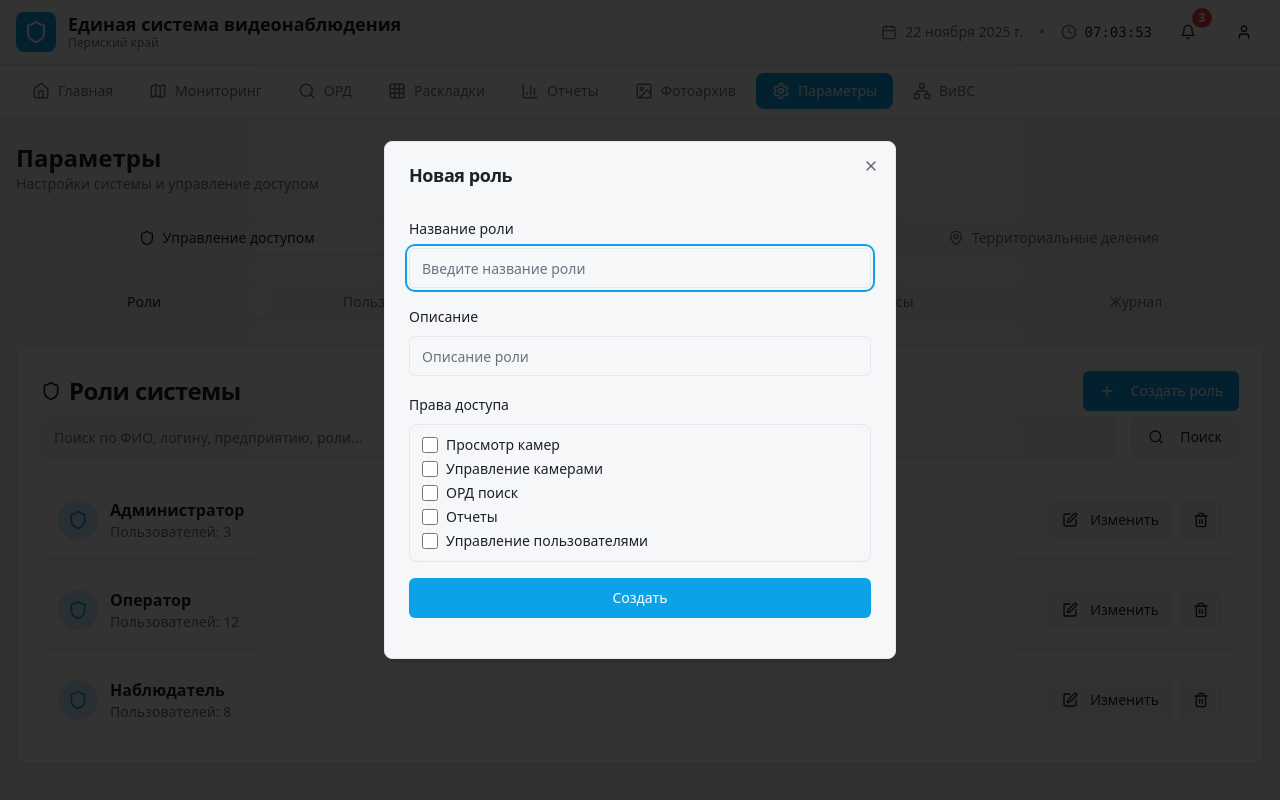
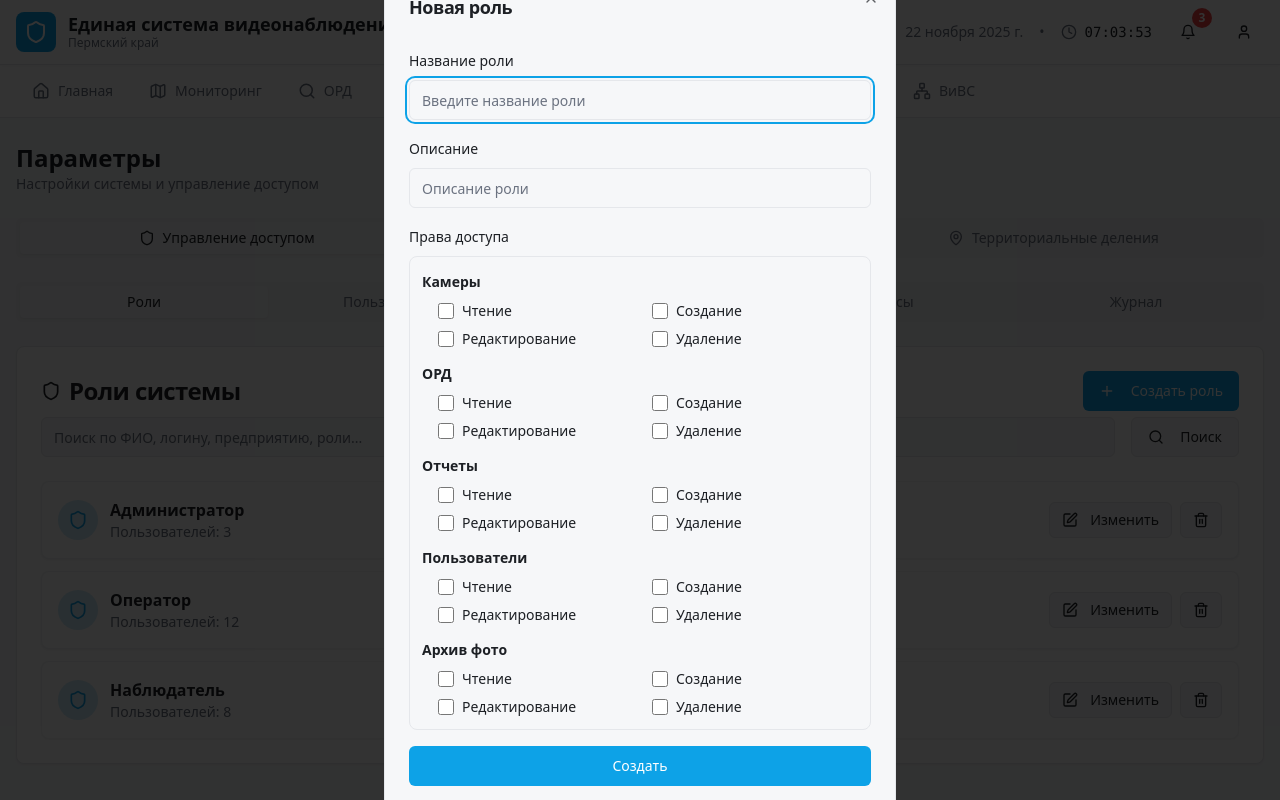
Before and after one commit to pr-poehali-dev/video-surveillance-system-1, a React (Vite) app: page /parameters in a window 1280 px wide. Both pictures are taken after a click on the button "Создать роль". Built offline with nearby package versions, Linux system fonts and the light colour scheme.

Commit message:
В данном блоке должна быть возможность распределять права в том числе на чтение, создание, редактирование, удаление

```diff
--- a/src/components/parameters/access/RolesTab.tsx
+++ b/src/components/parameters/access/RolesTab.tsx
@@ -43,11 +43,30 @@ const RolesTab = ({ roles, searchQuery, setSearchQuery }: RolesTabProps) => {
                 </div>
                 <div className="space-y-2">
                   <Label>Права доступа</Label>
-                  <div className="space-y-2 border rounded-lg p-3">
-                    {['Просмотр камер', 'Управление камерами', 'ОРД поиск', 'Отчеты', 'Управление пользователями'].map((perm) => (
-                      <div key={perm} className="flex items-center gap-2">
-                        <input type="checkbox" id={perm} className="w-4 h-4" />
-                        <Label htmlFor={perm} className="cursor-pointer">{perm}</Label>
+                  <div className="space-y-3 border rounded-lg p-3">
+                    {[
+                      { module: 'Камеры', permissions: ['Чтение', 'Создание', 'Редактирование', 'Удаление'] },
+                      { module: 'ОРД', permissions: ['Чтение', 'Создание', 'Редактирование', 'Удаление'] },
+                      { module: 'Отчеты', permissions: ['Чтение', 'Создание', 'Редактирование', 'Удаление'] },
+                      { module: 'Пользователи', permissions: ['Чтение', 'Создание', 'Редактирование', 'Удаление'] },
+                      { module: 'Архив фото', permissions: ['Чтение', 'Создание', 'Редактирование', 'Удаление'] },
+                    ].map((item) => (
+                      <div key={item.module} className="space-y-2">
+                        <Label className="font-semibold text-sm">{item.module}</Label>
+                        <div className="grid grid-cols-2 gap-2 ml-4">
+                          {item.permissions.map((perm) => (
+                            <div key={`${item.module}-${perm}`} className="flex items-center gap-2">
+                              <input
+                                type="checkbox"
+                                id={`${item.module}-${perm}`}
+                                className="w-4 h-4 cursor-pointer"
+                              />
+                              <Label htmlFor={`${item.module}-${perm}`} className="cursor-pointer text-sm">
+                                {perm}
+                              </Label>
+                            </div>
+                          ))}
+                        </div>
                       </div>
                     ))}
                   </div>
```
